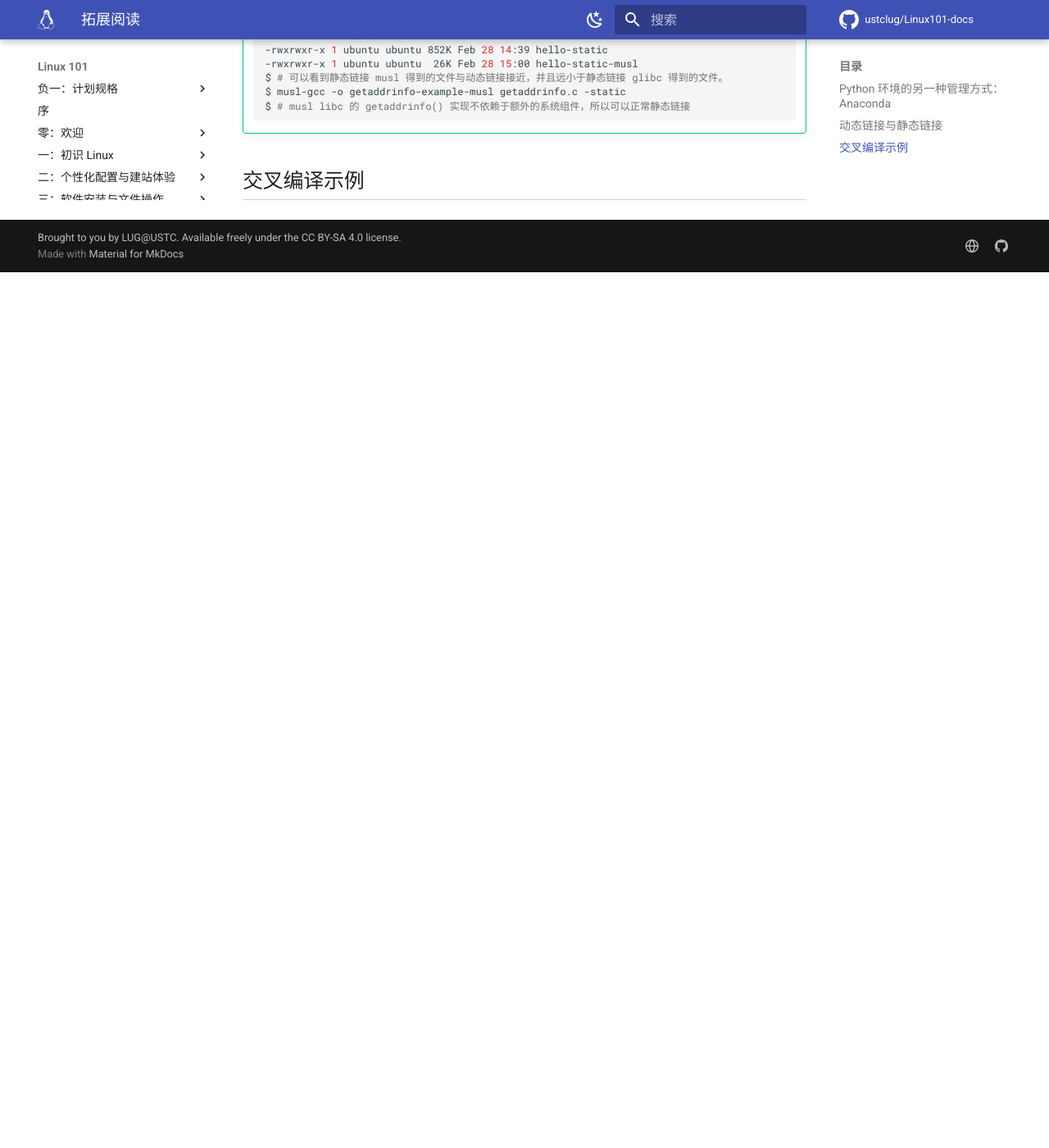
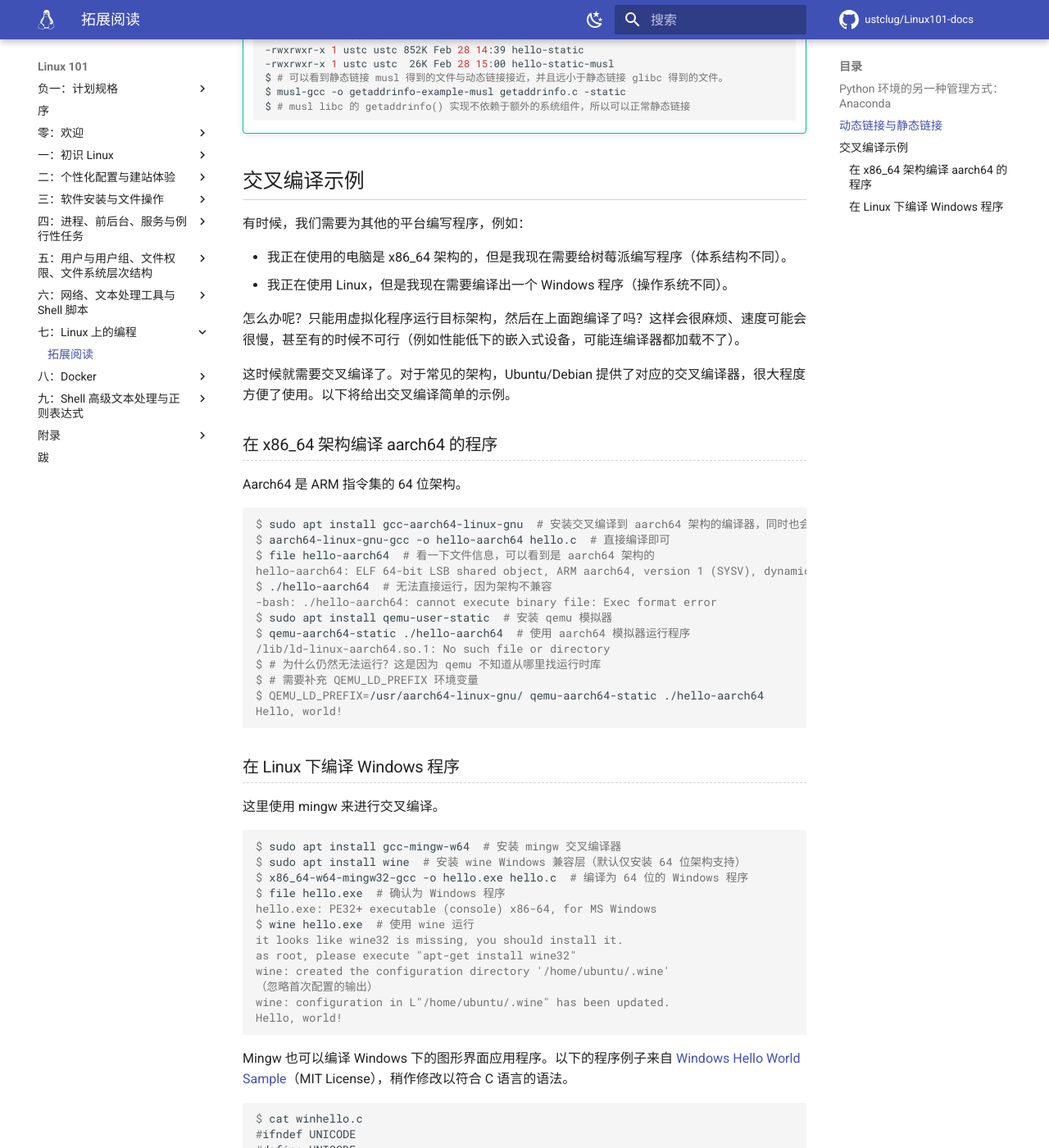
Before and after one commit to ustclug/Linux101-docs, an MkDocs documentation site: the page built from docs/Ch07/supplement.md, in a window 1280 px wide and 1400 px high, scrolled down 2171 px. Shown: the whole window at 82% size. Built offline with MkDocs 1.6.1 and Material for MkDocs 9.7.7, drawn with Linux system fonts in a browser that asks for light colours; comment, search, counter and statistics services are not loaded; before the commit the page ends 2503 px from its top, so only the background shows below that; some of the changed text lies outside the part shown.

Commit message:
Ch07: add cross-compile

````diff
--- a/docs/Ch07/supplement.md
+++ b/docs/Ch07/supplement.md
@@ -97,12 +97,153 @@ getaddrinfo.c:(.text+0xd2): warning: Using 'getaddrinfo' in statically linked ap
     $ sudo apt install musl-tools  # musl-tools 提供了 musl-gcc 等方便的编译工具
     $ musl-gcc -o hello-static-musl hello.c -static  # 静态链接 musl libc
     $ ls -lha hello hello-static hello-static-musl
-    -rwxrwxr-x 1 ubuntu ubuntu  17K Feb 28 14:43 hello
-    -rwxrwxr-x 1 ubuntu ubuntu 852K Feb 28 14:39 hello-static
-    -rwxrwxr-x 1 ubuntu ubuntu  26K Feb 28 15:00 hello-static-musl
+    -rwxrwxr-x 1 ustc ustc  17K Feb 28 14:43 hello
+    -rwxrwxr-x 1 ustc ustc 852K Feb 28 14:39 hello-static
+    -rwxrwxr-x 1 ustc ustc  26K Feb 28 15:00 hello-static-musl
     $ # 可以看到静态链接 musl 得到的文件与动态链接接近，并且远小于静态链接 glibc 得到的文件。
     $ musl-gcc -o getaddrinfo-example-musl getaddrinfo.c -static
     $ # musl libc 的 getaddrinfo() 实现不依赖于额外的系统组件，所以可以正常静态链接
     ```
 
 ## 交叉编译示例 {#cross-compile-example}
+
+有时候，我们需要为其他的平台编写程序，例如：
+
+-   我正在使用的电脑是 x86_64 架构的，但是我现在需要给树莓派编写程序（体系结构不同）。
+-   我正在使用 Linux，但是我现在需要编译出一个 Windows 程序（操作系统不同）。
+
+怎么办呢？只能用虚拟化程序运行目标架构，然后在上面跑编译了吗？这样会很麻烦、速度可能会很慢，甚至有的时候不可行（例如性能低下的嵌入式设备，可能连编译器都加载不了）。
+
+这时候就需要交叉编译了。对于常见的架构，Ubuntu/Debian 提供了对应的交叉编译器，很大程度方便了使用。以下将给出交叉编译简单的示例。
+
+### 在 x86_64 架构编译 aarch64 的程序 {#x86_64-cross-compile-aarch64}
+
+Aarch64 是 ARM 指令集的 64 位架构。
+
+```console
+$ sudo apt install gcc-aarch64-linux-gnu  # 安装交叉编译到 aarch64 架构的编译器，同时也会安装对应架构的依赖库
+$ aarch64-linux-gnu-gcc -o hello-aarch64 hello.c  # 直接编译即可
+$ file hello-aarch64  # 看一下文件信息，可以看到是 aarch64 架构的
+hello-aarch64: ELF 64-bit LSB shared object, ARM aarch64, version 1 (SYSV), dynamically linked, interpreter /lib/ld-linux-aarch64.so.1, BuildID[sha1]=09d2ad67b8e2f3b4befe3ce846182743d27910db, for GNU/Linux 3.7.0, not stripped
+$ ./hello-aarch64  # 无法直接运行，因为架构不兼容
+-bash: ./hello-aarch64: cannot execute binary file: Exec format error
+$ sudo apt install qemu-user-static  # 安装 qemu 模拟器
+$ qemu-aarch64-static ./hello-aarch64  # 使用 aarch64 模拟器运行程序
+/lib/ld-linux-aarch64.so.1: No such file or directory
+$ # 为什么仍然无法运行？这是因为 qemu 不知道从哪里找运行时库
+$ # 需要补充 QEMU_LD_PREFIX 环境变量
+$ QEMU_LD_PREFIX=/usr/aarch64-linux-gnu/ qemu-aarch64-static ./hello-aarch64
+Hello, world!
+```
+
+### 在 Linux 下编译 Windows 程序 {#linux-cross-compile-windows}
+
+这里使用 mingw 来进行交叉编译。
+
+```console
+$ sudo apt install gcc-mingw-w64  # 安装 mingw 交叉编译器
+$ sudo apt install wine  # 安装 wine Windows 兼容层（默认仅安装 64 位架构支持）
+$ x86_64-w64-mingw32-gcc -o hello.exe hello.c  # 编译为 64 位的 Windows 程序
+$ file hello.exe  # 确认为 Windows 程序
+hello.exe: PE32+ executable (console) x86-64, for MS Windows
+$ wine hello.exe  # 使用 wine 运行
+it looks like wine32 is missing, you should install it.
+as root, please execute "apt-get install wine32"
+wine: created the configuration directory '/home/ubuntu/.wine'
+（忽略首次配置的输出）
+wine: configuration in L"/home/ubuntu/.wine" has been updated.
+Hello, world!
+```
+
+Mingw 也可以编译 Windows 下的图形界面应用程序。以下的程序例子来自 [Windows Hello World Sample](https://docs.microsoft.com/en-us/windows/win32/learnwin32/windows-hello-world-sample)（MIT License），稍作修改以符合 C 语言的语法。
+
+```console
+$ cat winhello.c
+#ifndef UNICODE
+#define UNICODE
+#endif
+
+#include <windows.h>
+
+LRESULT CALLBACK WindowProc(HWND hwnd, UINT uMsg, WPARAM wParam, LPARAM lParam);
+
+int WINAPI wWinMain(HINSTANCE hInstance, HINSTANCE _, PWSTR pCmdLine, int nCmdShow)
+{
+
+    // Register the window class.
+    const wchar_t CLASS_NAME[]  = L"Sample Window Class";
+
+    WNDCLASS wc = { };
+
+    wc.lpfnWndProc   = WindowProc;
+    wc.hInstance     = hInstance;
+    wc.lpszClassName = CLASS_NAME;
+
+    RegisterClass(&wc);
+
+    // Create the window.
+
+    HWND hwnd = CreateWindowEx(
+        0,                              // Optional window styles.
+        CLASS_NAME,                     // Window class
+        L"Learn to Program Windows",    // Window text
+        WS_OVERLAPPEDWINDOW,            // Window style
+
+        // Size and position
+        CW_USEDEFAULT, CW_USEDEFAULT, CW_USEDEFAULT, CW_USEDEFAULT,
+
+        NULL,       // Parent window
+        NULL,       // Menu
+        hInstance,  // Instance handle
+        NULL        // Additional application data
+        );
+
+    if (hwnd == NULL)
+    {
+        return 0;
+    }
+
+    ShowWindow(hwnd, nCmdShow);
+
+    // Run the message loop.
+    MSG msg = { };
+    while (GetMessage(&msg, NULL, 0, 0))
+    {
+        TranslateMessage(&msg);
+        DispatchMessage(&msg);
+    }
+
+    return 0;
+}
+
+LRESULT CALLBACK WindowProc(HWND hwnd, UINT uMsg, WPARAM wParam, LPARAM lParam)
+{
+    switch (uMsg)
+    {
+    case WM_DESTROY:
+        PostQuitMessage(0);
+        return 0;
+
+    case WM_PAINT:
+        {
+            PAINTSTRUCT ps;
+            HDC hdc = BeginPaint(hwnd, &ps);
+
+            // All painting occurs here, between BeginPaint and EndPaint.
+            FillRect(hdc, &ps.rcPaint, (HBRUSH) (COLOR_WINDOW+1));
+            EndPaint(hwnd, &ps);
+        }
+        return 0;
+    }
+
+    return DefWindowProc(hwnd, uMsg, wParam, lParam);
+}
+$ x86_64-w64-mingw32-gcc -o winhello.exe winhello.c
+/usr/bin/x86_64-w64-mingw32-ld: /usr/lib/gcc/x86_64-w64-mingw32/9.3-win32/../../../../x86_64-w64-mingw32/lib/libmingw32.a(lib64_libmingw32_a-crt0_c.o): in function `main':
+./build/x86_64-w64-mingw32-x86_64-w64-mingw32-crt/./mingw-w64-crt/crt/crt0_c.c:18: undefined reference to `WinMain'
+collect2: error: ld returned 1 exit status
+$ # 编译失败，这是因为编译 Windows Unicode（UTF-16）程序需要额外的参数 -municode。
+$ # 参见 https://sourceforge.net/p/mingw-w64/wiki2/Unicode%20apps/
+$ x86_64-w64-mingw32-gcc -o winhello.exe winhello.c -municode
+$ wine winhello.exe  # 需要在图形界面下执行，或者复制到 Windows 中执行亦可
+```
````
Also changed, not shown: docs/Ch08/index.md (+1 -3 lines).
